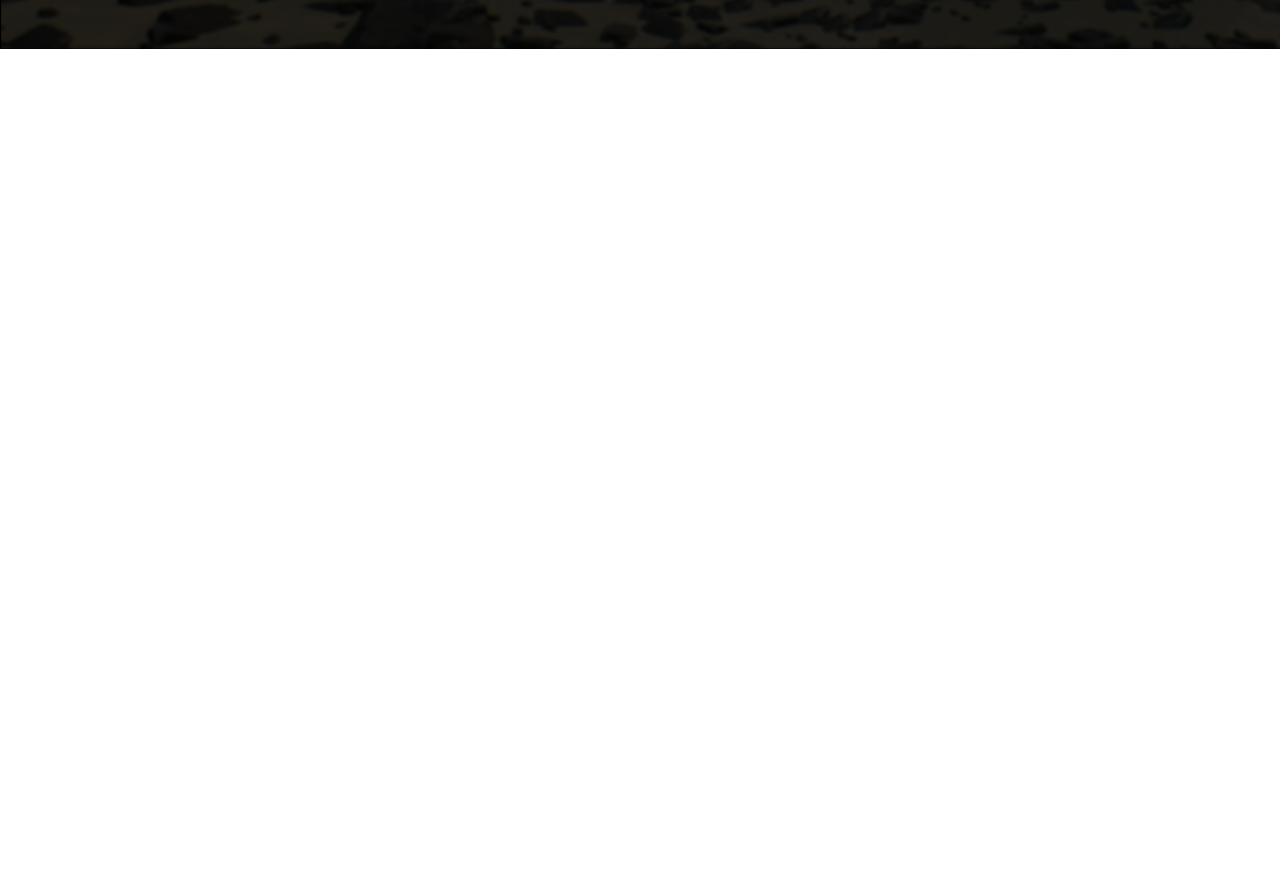
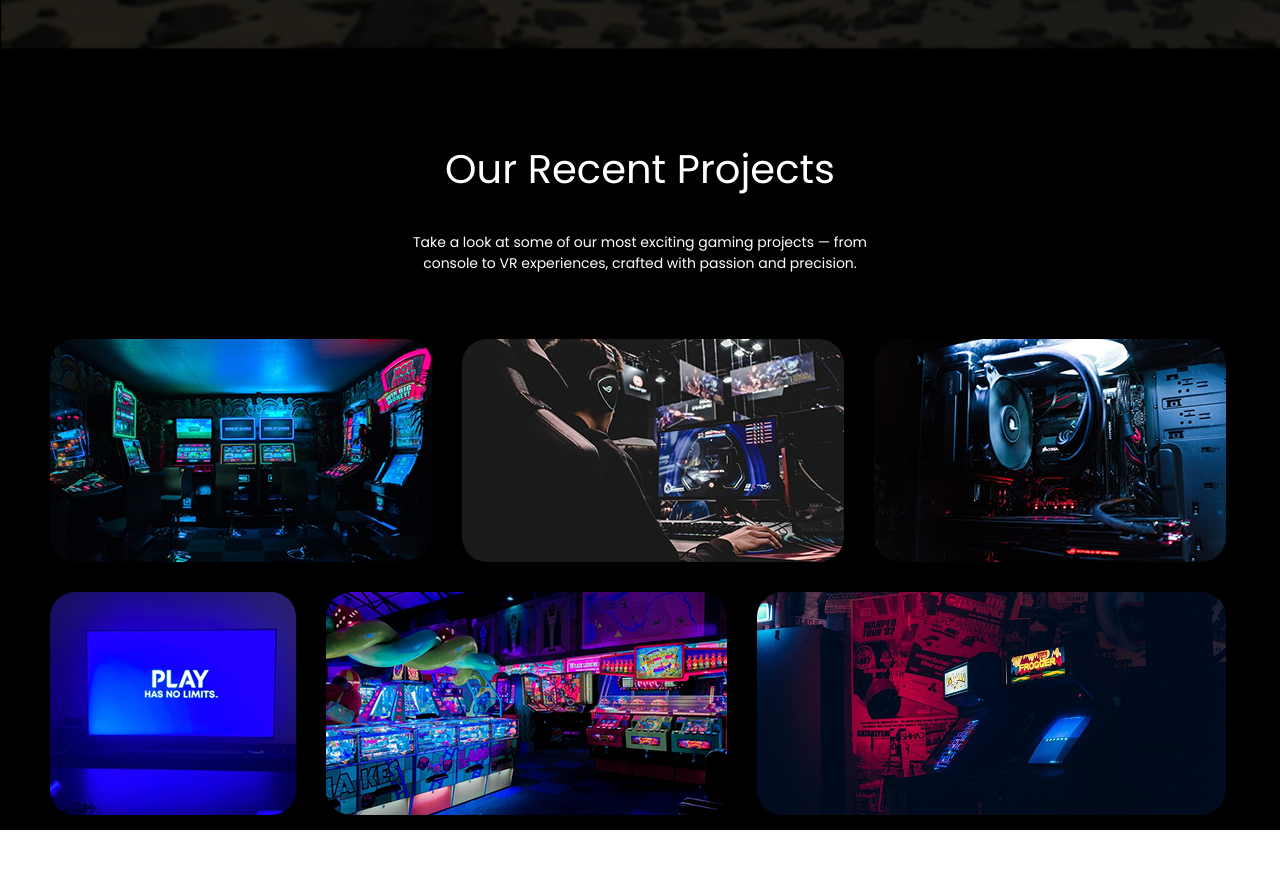
Before and after one commit to yurij842shvets/games-react-project, a React (Vite) app: page / in a window 1280 px wide. Shown: the part 3410-4279 px from the top of the page. Before the commit the page ends 3549 px from the top, so only its background shows below. Built offline with nearby package versions, Linux system fonts and the light colour scheme.

Commit message:
finished recent projects jsx

```diff
--- a/recentprojects.json
+++ b/recentprojects.json
@@ -1,20 +1,20 @@
 [
   {
-    "icon": "img/games-room-1.jpg"
+    "img": "img/games-room-1.jpg"
   },
   {
-    "icon": "img/games-room-2.jpg"
+    "img": "img/games-room-2.jpg"
   },
   {
-    "icon": "img/games-room-3.jpg"
+    "img": "img/games-room-3.jpg"
   },
   {
-    "icon": "img/play-has-no-limit.jpg"
+    "img": "img/play-has-no-limits.jpg"
   },
   {
-    "icon": "img/games-room-4.jpg"
+    "img": "img/games-room-4.jpg"
   },
   {
-    "icon": "img/games-room-5.jpg"
+    "img": "img/games-room-5.jpg"
   }
 ]
--- a/src/MainPart.jsx
+++ b/src/MainPart.jsx
@@ -2,6 +2,7 @@ import Logos from "./main/Logos";
 import TrendingGames from "./main/TrendingGames";
 import Text from "./main/Text";
 import Development from "./main/Development";
+import RecentProjects from "./main/RecentProjects";
 
 export default function MainPart() {
   return (
@@ -11,6 +12,7 @@ export default function MainPart() {
         <TrendingGames />
         <Text/>
         <Development/>
+        <RecentProjects/>
       </main>
     </>
   );
--- a/src/main/RecentProjects.jsx
+++ b/src/main/RecentProjects.jsx
@@ -1,18 +1,50 @@
 import styled from "styled-components";
 import data from "../../recentprojects.json";
+
+const Title = styled.h2`
+  font-weight: bold;
+  color: #fff;
+  font-size: 40px;
+  font-family: "Poppins", sans-serif;
+  text-align: center;
+`;
+
+const Description = styled.p`
+  color: #fff;
+  font-size: 14px;
+  font-family: "Poppins", sans-serif;
+  width: 500px;
+  text-align: center;
+  margin: 20px auto;
+`;
+
+const Image = styled.img`
+  border-radius: 25px;
+  margin: 15px;
+`;
+
+const ImageContainer = styled.div`
+  display: flex;
+  flex-wrap: wrap;
+  margin: 50px auto;
+  width: 1210px;
+`;
 
 export default function RecentProjects() {
   return (
     <>
       <div>
-        <h2>Our Recent Projects</h2>
-        <p>
+        <Title>Our Recent Projects</Title>
+        <Description>
           Take a look at some of our most exciting gaming projects — from
           console to VR experiences, crafted with passion and precision.
-          {data.map(({img}, index) => (
-            <img key={index} src={img} alt="Recent Project" />
+        </Description>
+
+        <ImageContainer>
+          {data.map(({ img }, index) => (
+            <Image key={index} src={img} alt="Recent Project" />
           ))}
-        </p>
+        </ImageContainer>
       </div>
     </>
   );
```
Also changed, not shown: 1 other file (tests, documents, lock files or other folders).
